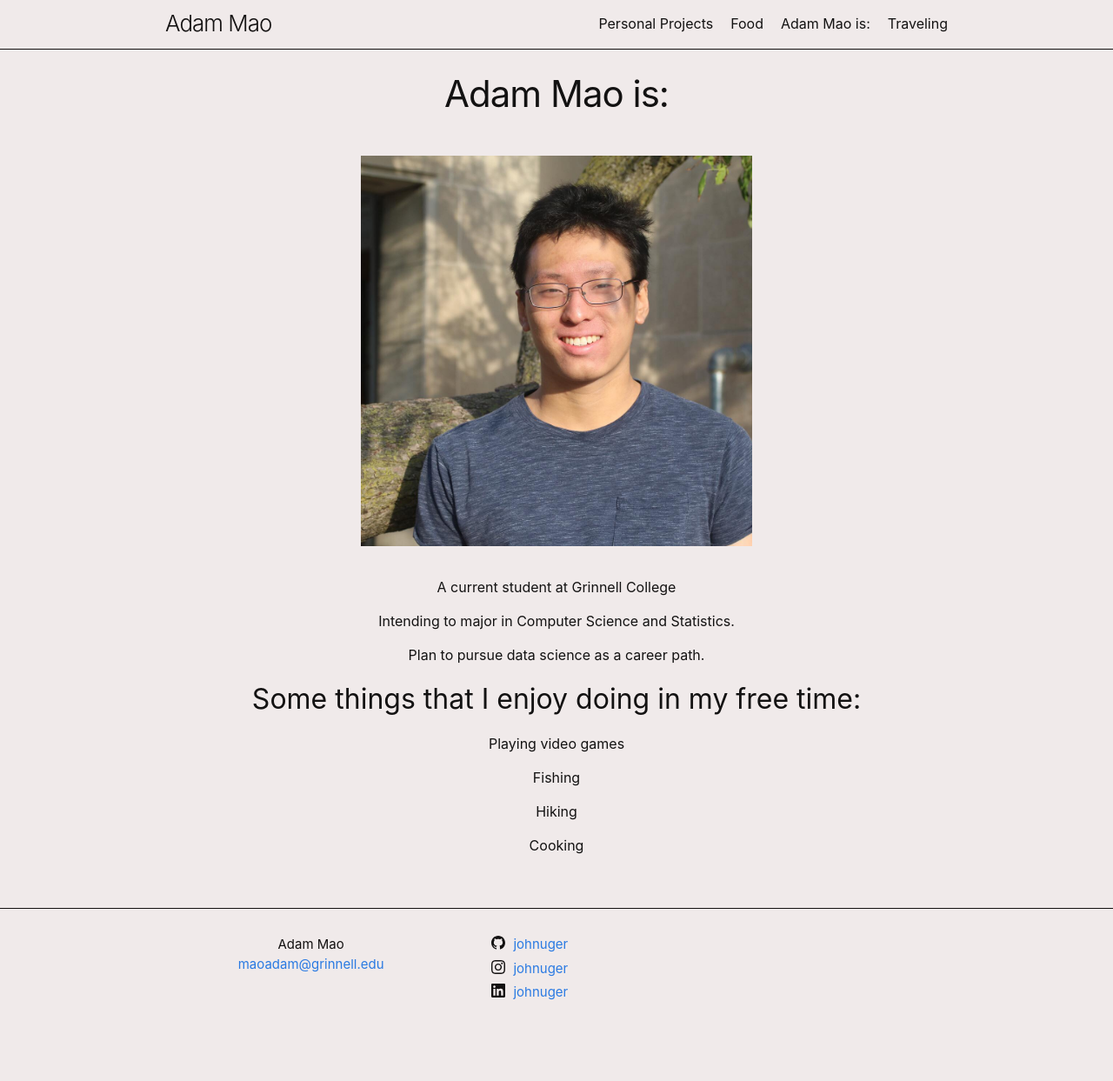
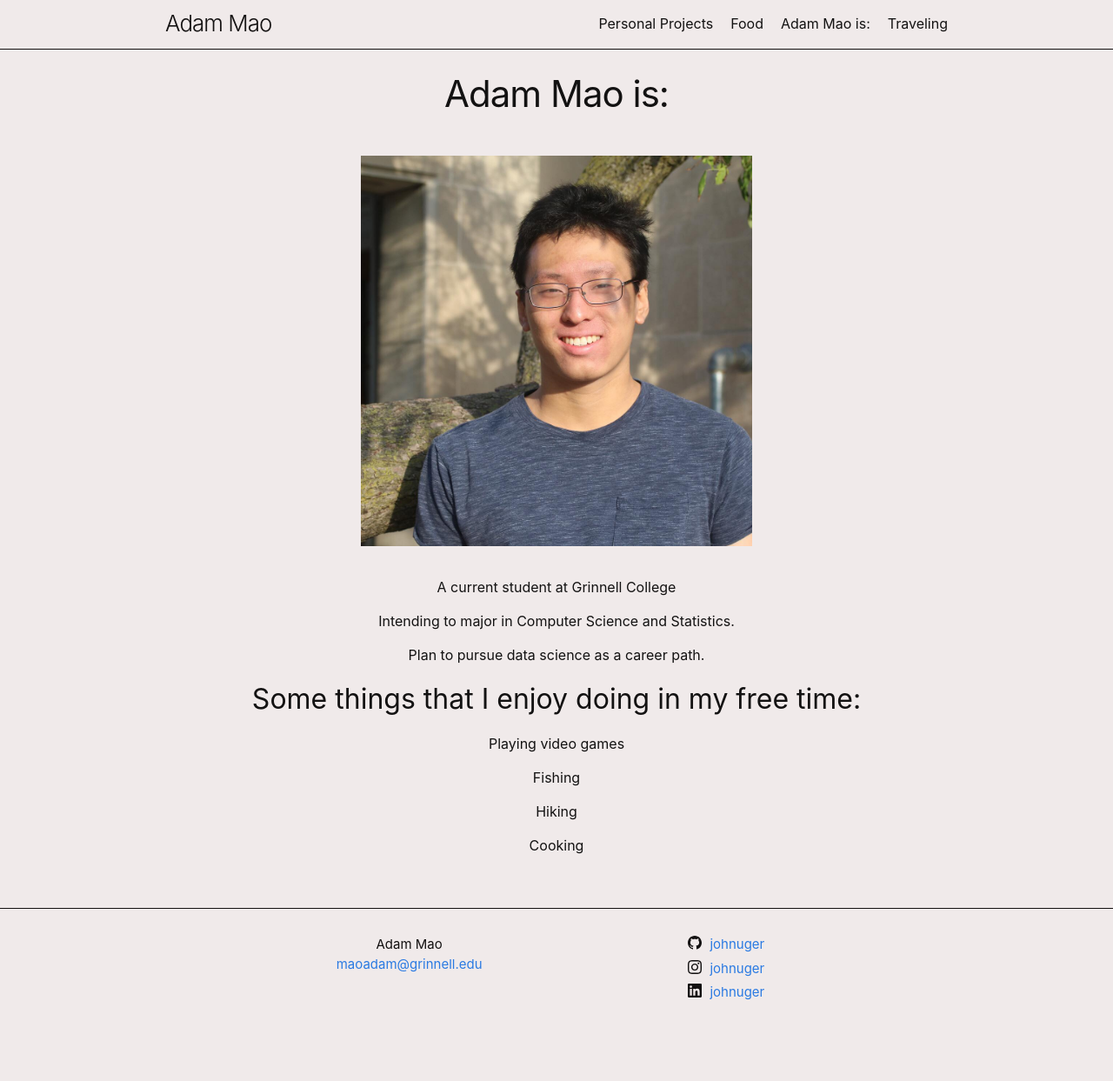
Before and after one commit to johnuger/Website, a Jekyll site: the page built from index.markdown, in a window 1280 px wide. Shown: the whole page at 87% size. Built offline with Jekyll 4.4.1, drawn with Linux system fonts in a browser that asks for light colours; our own code applies the rules of GitHub Pages for plain Markdown files; before the commit the page ends 1213 px from its top, so only the background shows below that.

Commit message:
changed footer

```diff
--- a/_sass/minima/_layout.scss
+++ b/_sass/minima/_layout.scss
@@ -131,7 +131,7 @@
 .footer-col {
   float: left;
   margin-bottom: $spacing-unit / 2;
-  padding-left: $spacing-unit / 2;
+  padding-left: 10vw;
 }
 
 .footer-col-1 {
```
